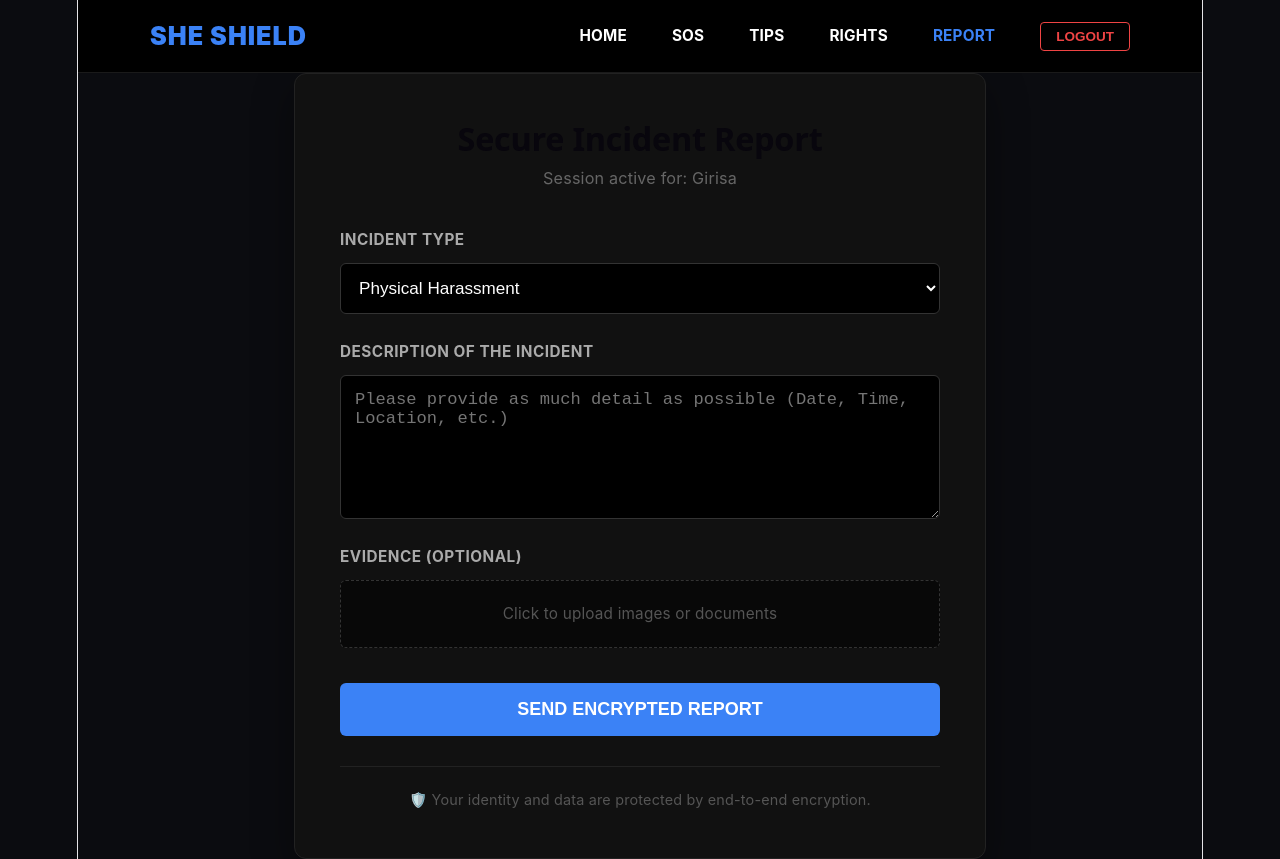
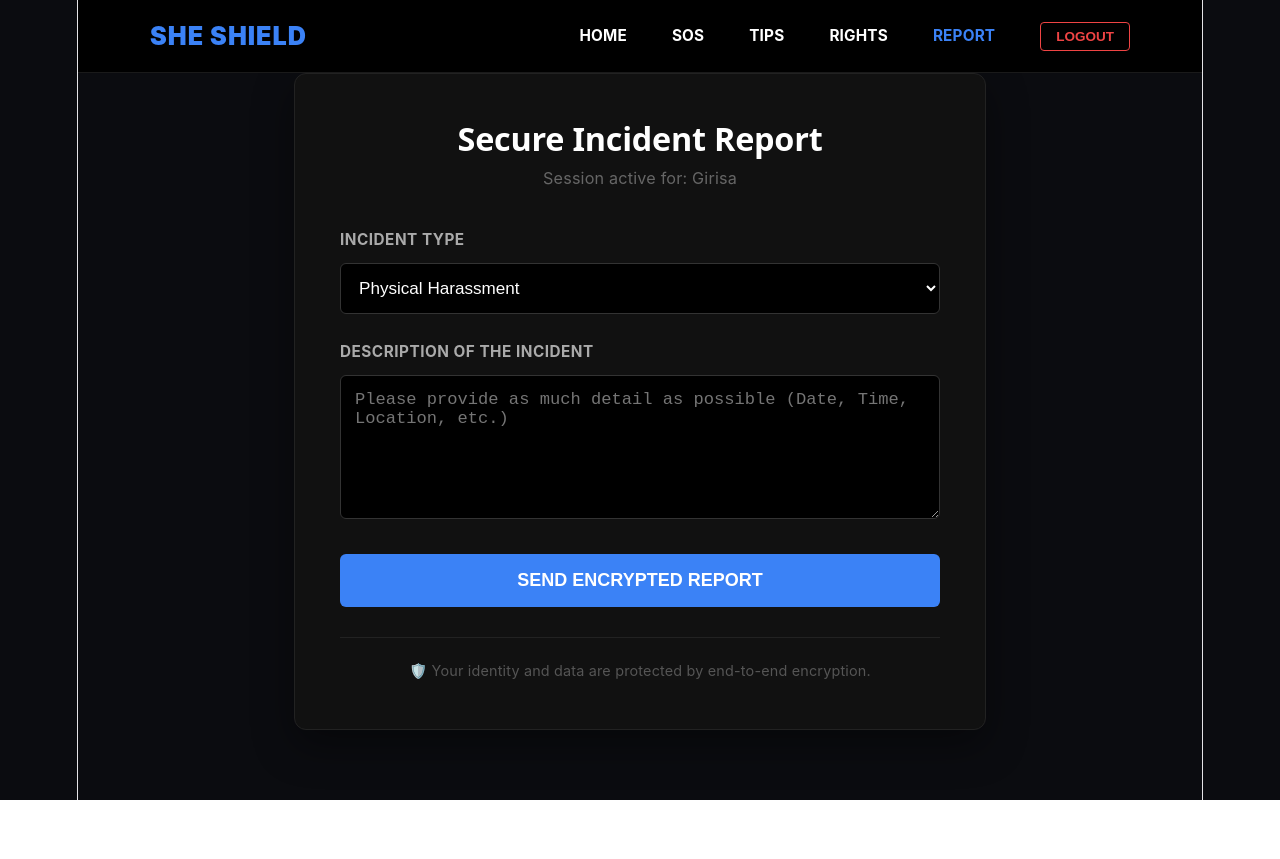
Before and after one commit to pgirisa2006/she-shield, a React (Vite) app: page /report in a window 1280 px wide. After the commit the page ends 800 px from the top, so only its background shows below. Built offline with nearby package versions, Linux system fonts and the light colour scheme.

Commit message:
Change header text color to white
Updated header color to white for better visibility.

```diff
--- a/src/pages/Report.jsx
+++ b/src/pages/Report.jsx
@@ -15,7 +15,7 @@ const Report = () => {
       <div className="content-container centered-layout">
         <div className="report-card-main">
           <header className="report-card-header">
-            <h2>Secure Incident Report</h2>
+            <h2 style={{ color: 'white' }}>Secure Incident Report</h2>
             <p className="session-info">
               Session active for: <span className="blue-text">Girisa</span>
             </p>
@@ -43,13 +43,6 @@ const Report = () => {
               ></textarea>
             </div>
 
-            <div className="form-group">
-              <label>Evidence (Optional)</label>
-              <div className="file-upload-zone">
-                <p>Click to upload images or documents</p>
-              </div>
-            </div>
-
             <button type="submit" className="submit-report-btn">
               SEND ENCRYPTED REPORT
             </button>
```
